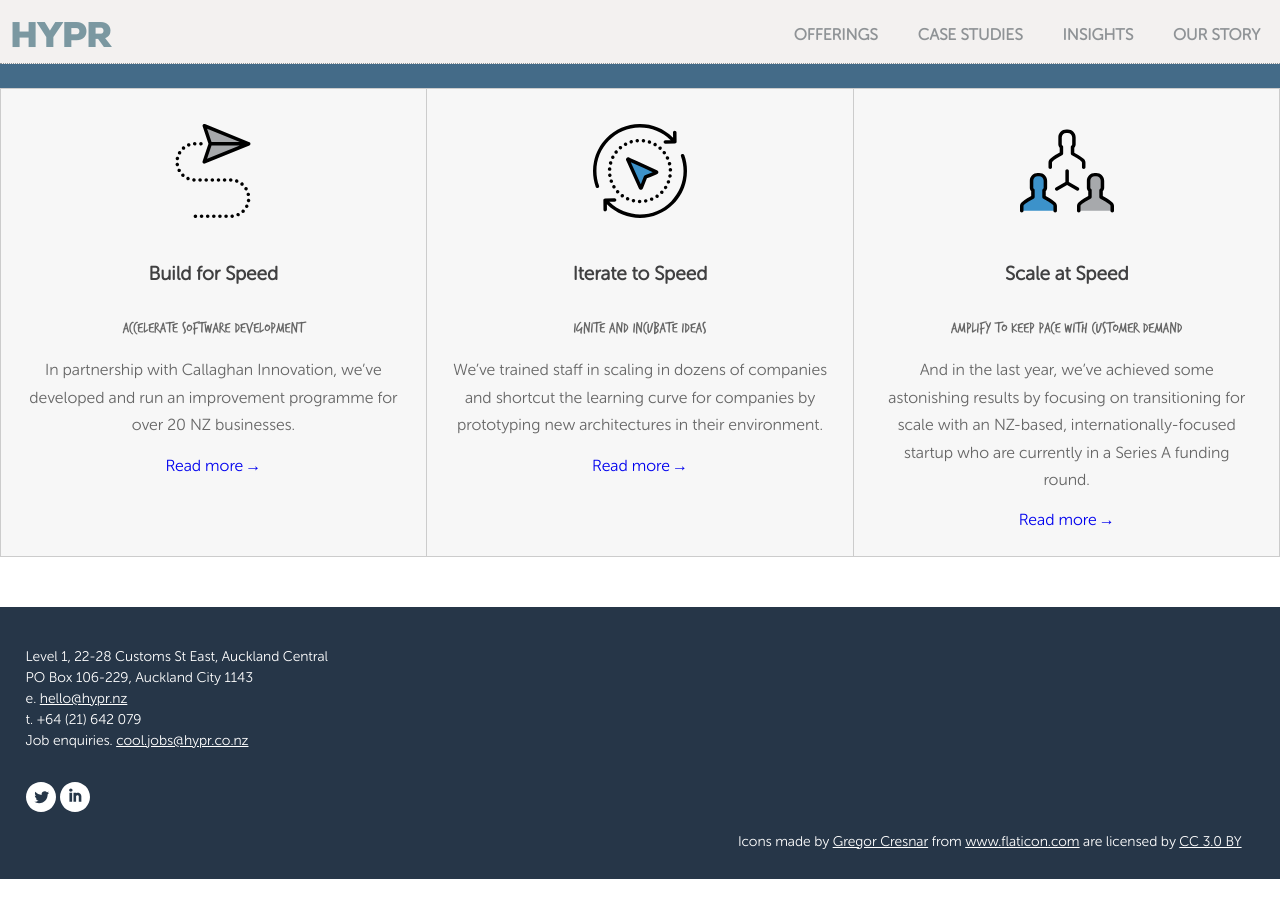
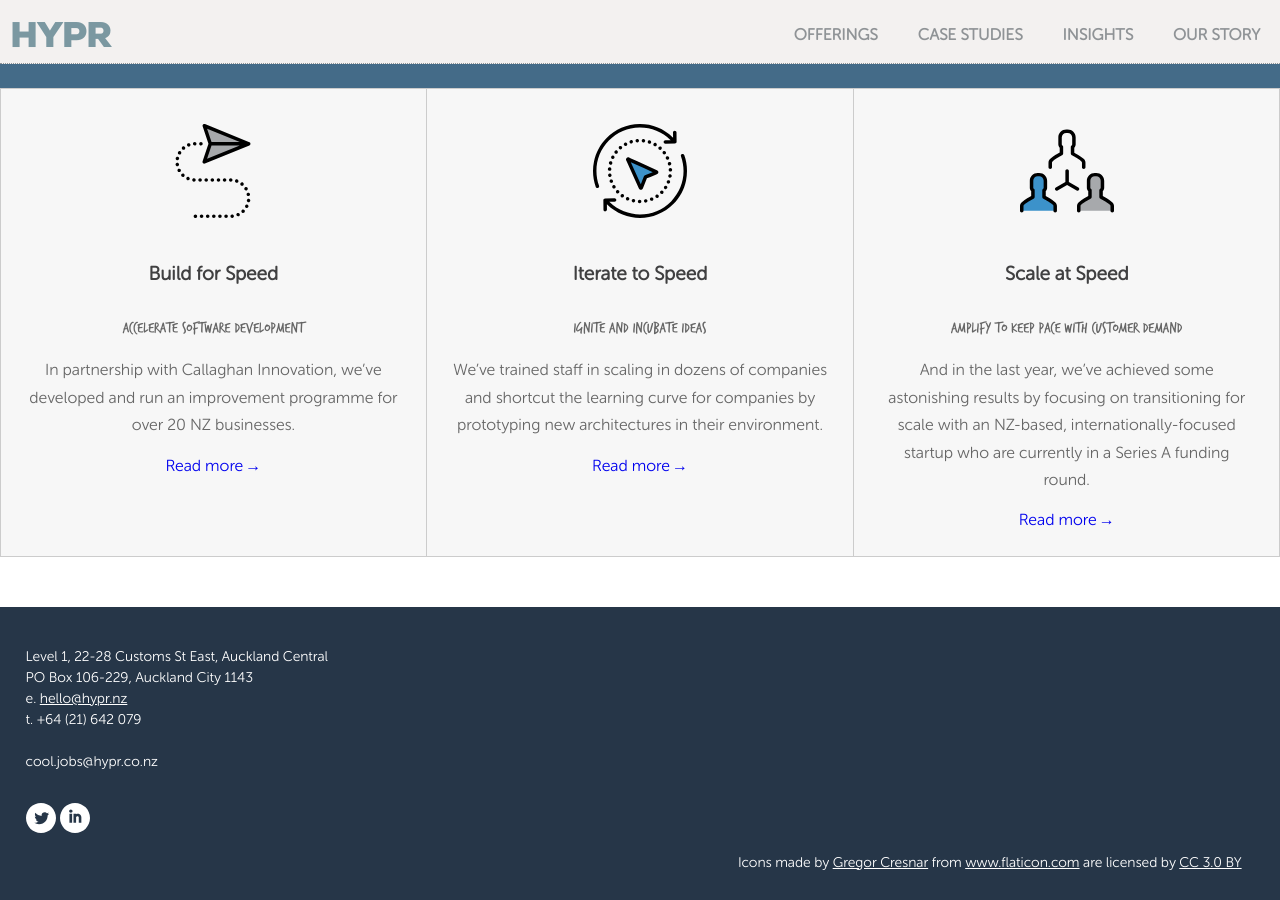
Before and after one commit to hyprnz/hyprnz.github.io, a Jekyll site: the page built from index.md, in a window 1280 px wide and 900 px high, scrolled down 1204 px. Built offline with Jekyll 4.4.1, drawn with Linux system fonts in a browser that asks for light colours; before the commit the page ends 2083 px from its top, so only the background shows below that.

Commit message:
Update footer.html

```diff
--- a/_includes/footer.html
+++ b/_includes/footer.html
@@ -12,8 +12,8 @@
                     <br/>e. <a href="mailto:hello@hypr.nz?Subject=Hello%20Hypr" class="link-blue" title="hello@hypr.nz"
                                itemprop="email">hello@hypr.nz</a>
                     <br/>t. <span itemprop="telephone">+64 (21) 642 079</span> <br/>
-                 <span <br/> Job enquiries. <a href="mailto:cool.jobs@hypr.co.nz?Subject=Hello%20Hypr" class="link-blue" title="cool.jobs@hypr.co.nz"
-                               itemprop="email">cool.jobs@hypr.co.nz</a></span>
+                <br/> <span  Job enquiries. <a href="mailto:cool.jobs@hypr.co.nz?Subject=Hello%20Hypr" class="link-blue" title="cool.jobs@hypr.co.nz"
+                               itemprop="email">cool.jobs@hypr.co.nz</a></span><br/>
                 </p>
             </div>
             <div class="footer-lists">
```
